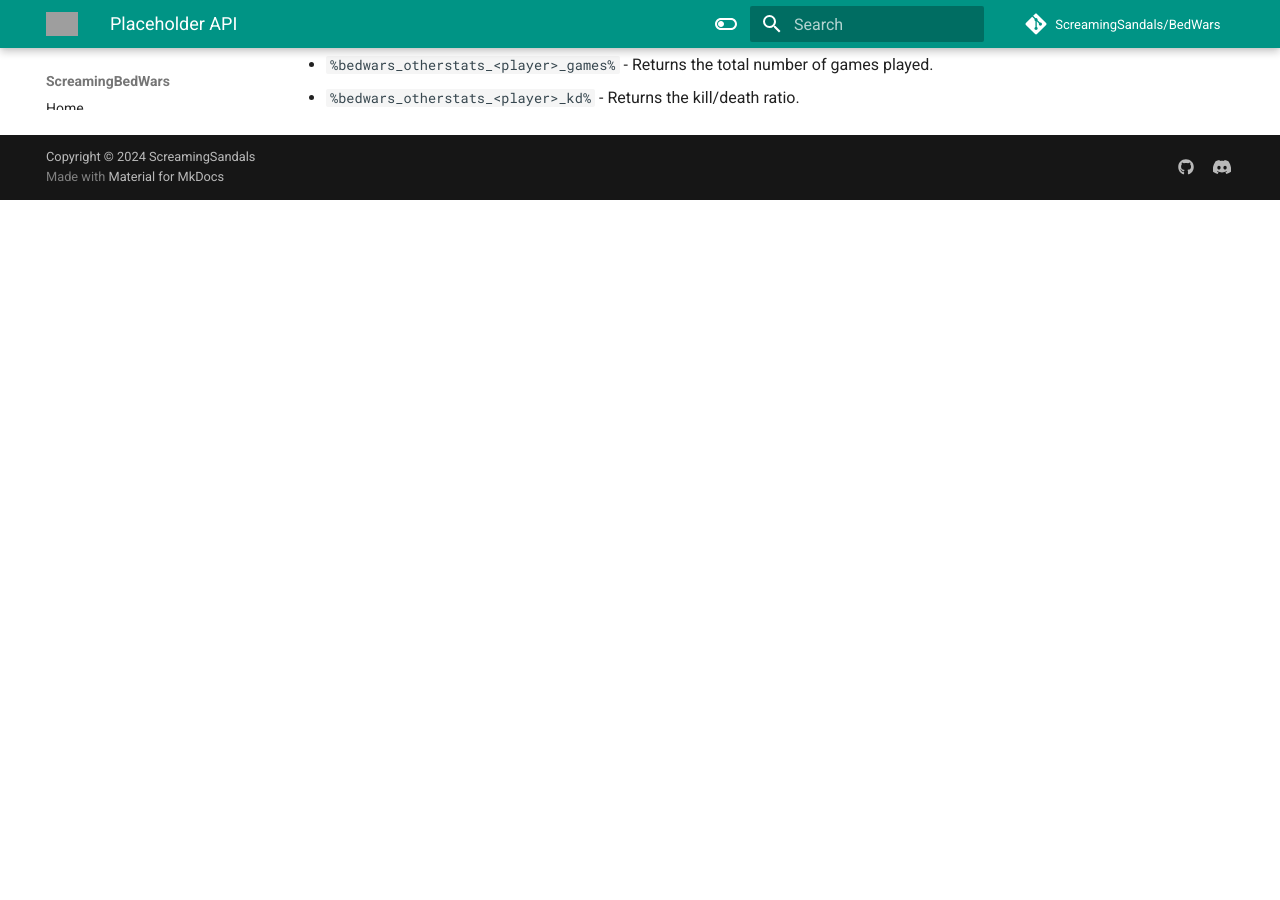
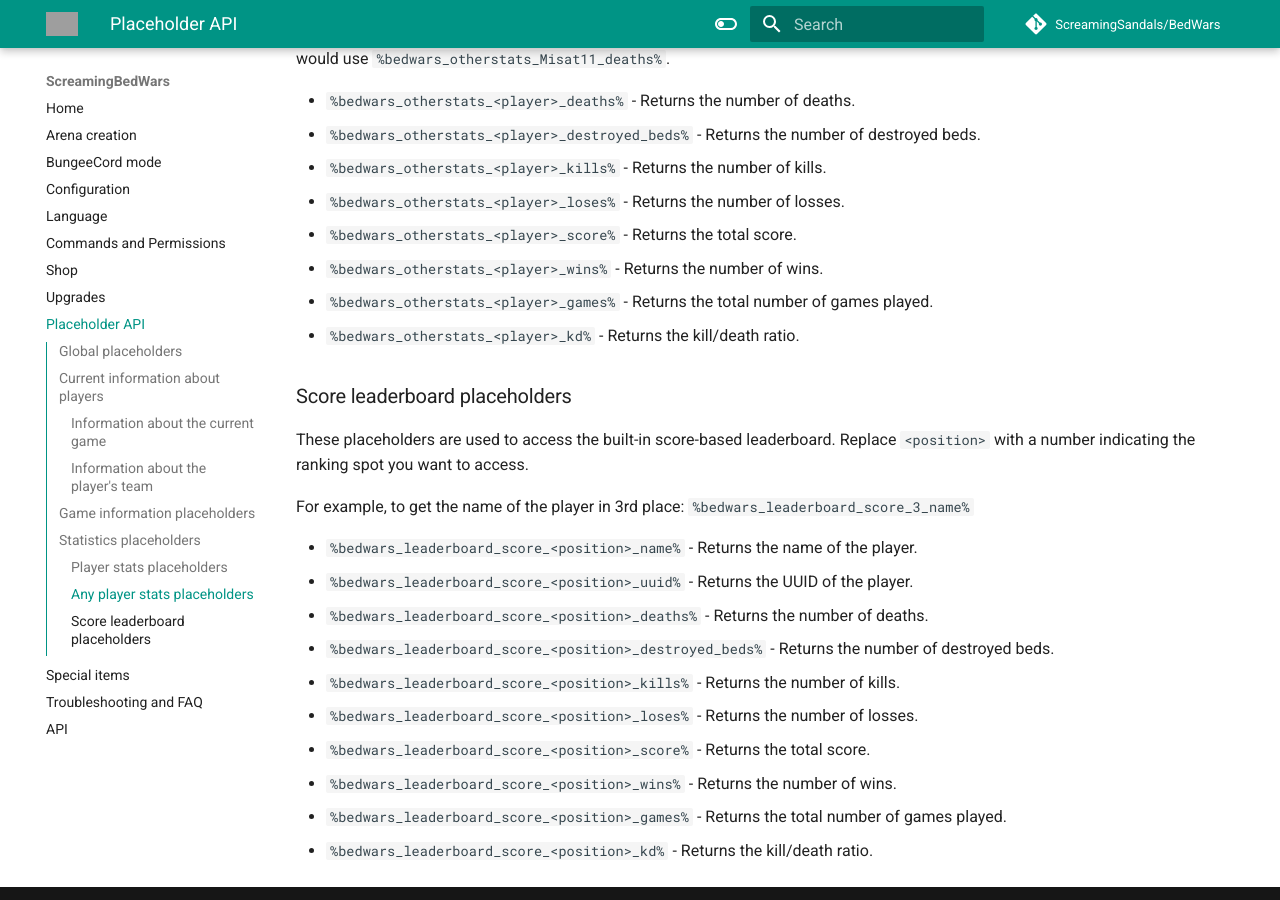
Before and after one commit to ScreamingSandals/BedWars, an MkDocs documentation site: the page built from docs/placeholderapi.md, in a window 1280 px wide and 900 px high, scrolled down 3998 px. Built offline with MkDocs 1.6.1 and Material for MkDocs 9.7.7, drawn with Linux system fonts in a browser that asks for light colours; comment, search, counter and statistics services are not loaded; the version menu is left out; before the commit the page ends 4198 px from its top, so only the background shows below that; some of the changed text lies outside the part shown; grey boxes are pictures that could not be loaded.

Commit message:
feat: new placeholders in 0.2.37

````diff
--- a/docs/placeholderapi.md
+++ b/docs/placeholderapi.md
@@ -90,6 +90,20 @@ When using these placeholders, replace `<game>` with the specific game identifie
 
     You can create custom leaderboards using placeholders to display player statistics in various ways. To achieve this, consider using the [ajLeaderboards](https://www.spigotmc.org/resources/ajleaderboards.85548/) plugin with the placeholders listed below. This allows for greater flexibility beyond what the BedWars plugin offers.
 
+    Need help setting it up? See the [ajLeaderboards Setup Guide](https://wiki.ajg0702.us/ajLeaderboards/setup/) for detailed instructions.
+
+    For example, after adding a new board for kills using:
+    ```
+    /ajlb add %bedwars_stats_kills%
+    ```
+    you can display the top player’s name and value using:
+    ```
+    %ajlb_lb_bedwars_stats_kills_1_alltime_name%
+    %ajlb_lb_bedwars_stats_kills_1_alltime_value%
+    ```
+
+    If you want to use a leaderboard ordered by total score, you can use the [built-in placeholders](#score-leaderboard-placeholders) instead of ajLeaderboards.
+
 The placeholders in this section are specific to a player, based on the context in which they are used, most commonly the viewer of a message, hologram, etc.
 
 * `%bedwars_stats_deaths%` - Returns the number of deaths.
@@ -113,3 +127,21 @@ When using these placeholders, replace `<player>` with the specific player's nam
 * `%bedwars_otherstats_<player>_wins%` - Returns the number of wins.
 * `%bedwars_otherstats_<player>_games%` - Returns the total number of games played.
 * `%bedwars_otherstats_<player>_kd%` - Returns the kill/death ratio.
+
+### Score leaderboard placeholders
+
+These placeholders are used to access the built-in score-based leaderboard. Replace `<position>` with a number indicating the ranking spot you want to access.
+
+For example, to get the name of the player in 3rd place:
+`%bedwars_leaderboard_score_3_name%`
+
+* `%bedwars_leaderboard_score_<position>_name%` - Returns the name of the player.
+* `%bedwars_leaderboard_score_<position>_uuid%` - Returns the UUID of the player.
+* `%bedwars_leaderboard_score_<position>_deaths%` - Returns the number of deaths.
+* `%bedwars_leaderboard_score_<position>_destroyed_beds%` - Returns the number of destroyed beds.
+* `%bedwars_leaderboard_score_<position>_kills%` - Returns the number of kills.
+* `%bedwars_leaderboard_score_<position>_loses%` - Returns the number of losses.
+* `%bedwars_leaderboard_score_<position>_score%` - Returns the total score.
+* `%bedwars_leaderboard_score_<position>_wins%` - Returns the number of wins.
+* `%bedwars_leaderboard_score_<position>_games%` - Returns the total number of games played.
+* `%bedwars_leaderboard_score_<position>_kd%` - Returns the kill/death ratio.
````
Also changed, not shown: docs/shop.md (+1 -1 lines).
